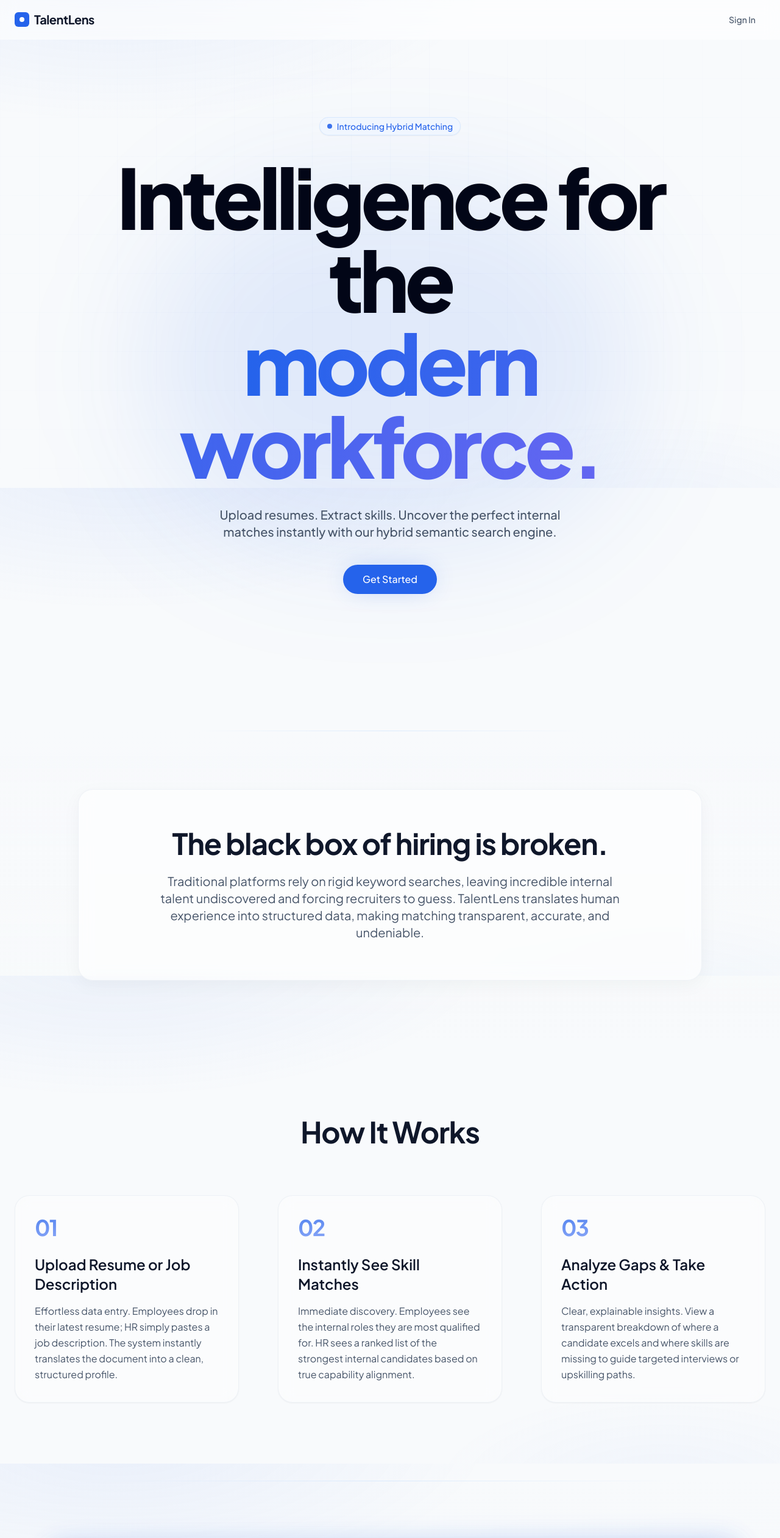
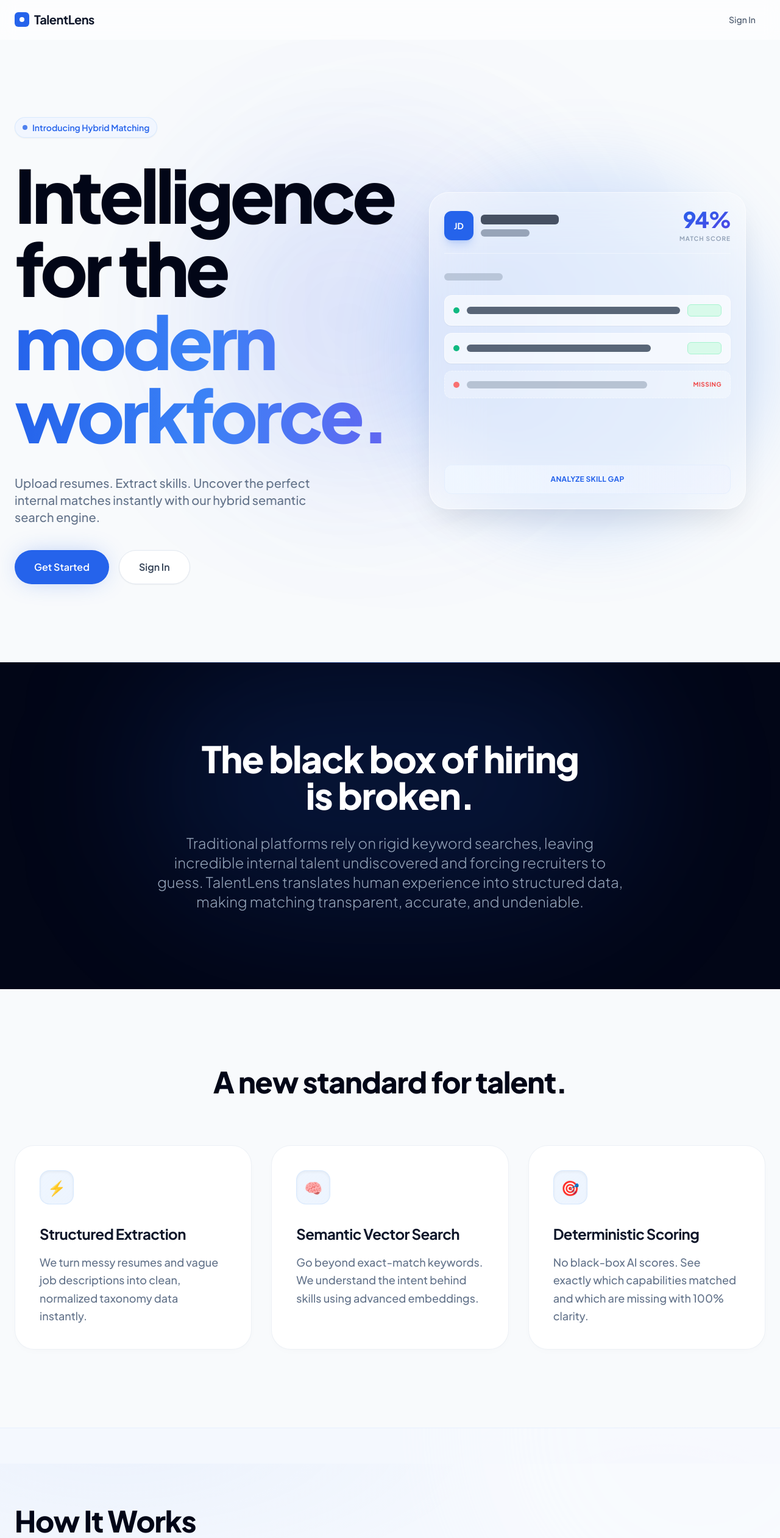
Before and after one commit to Balazs27/talent-lens-ai, a Next.js app: page / in a window 1280 px wide. Shown: the top 2522 px of the page at 61% size. Built offline with nearby package versions, Linux system fonts and the light colour scheme.

Commit message:
Landing Page V5

```diff
--- a/src/app/page.tsx
+++ b/src/app/page.tsx
@@ -1,24 +1,24 @@
 import { NavBar } from "@/components/landing/NavBar";
 import { HeroSection } from "@/components/landing/HeroSection";
 import { ProblemSection } from "@/components/landing/ProblemSection";
+import { FeatureGridSection } from "@/components/landing/FeatureGridSection";
 import { HowItWorksSection } from "@/components/landing/HowItWorksSection";
 import { ProductPreviewSection } from "@/components/landing/ProductPreviewSection";
-import { AboutSection } from "@/components/landing/AboutSection";
+import { CtaSection } from "@/components/landing/CtaSection";
 import { ContactSection } from "@/components/landing/ContactSection";
 
 export default function HomePage() {
   return (
     <div className="min-h-screen relative flex flex-col selection:bg-blue-200 selection:text-blue-900">
       <NavBar />
-
       <main className="flex-1 flex flex-col">
         <HeroSection />
         <ProblemSection />
+        <FeatureGridSection />
         <HowItWorksSection />
         <ProductPreviewSection />
-        <AboutSection />
+        <CtaSection />
       </main>
-
       <ContactSection />
     </div>
   );
--- a/src/components/landing/ContactSection.tsx
+++ b/src/components/landing/ContactSection.tsx
@@ -2,20 +2,20 @@
 
 export function ContactSection() {
   return (
-    <footer className="py-12 px-6 border-t border-slate-200/50 text-center flex flex-col items-center bg-white/40">
+    <footer className="py-12 px-6 border-t border-slate-800 bg-slate-950 text-center flex flex-col items-center">
       <div className="flex items-center gap-2 mb-4">
         <div className="w-5 h-5 rounded-md bg-blue-600 flex items-center justify-center">
           <div className="w-1.5 h-1.5 bg-white rounded-full" />
         </div>
-        <span className="font-bold text-slate-900">TalentLens</span>
+        <span className="font-bold text-white">TalentLens</span>
       </div>
       <p className="text-sm text-slate-500 mb-6">
-        © {new Date().getFullYear()} TalentLens AI. All rights reserved.
+        © $(date +%Y) TalentLens AI. All rights reserved.
       </p>
       <div className="flex gap-6">
-        <Link href="#" className="text-slate-400 hover:text-slate-900 transition-colors text-sm font-medium">Twitter</Link>
-        <Link href="#" className="text-slate-400 hover:text-slate-900 transition-colors text-sm font-medium">LinkedIn</Link>
-        <Link href="mailto:hello@talentlens.ai" className="text-slate-400 hover:text-slate-900 transition-colors text-sm font-medium">Contact</Link>
+        <Link href="#" className="text-slate-400 hover:text-white transition-colors text-sm font-medium">Twitter</Link>
+        <Link href="#" className="text-slate-400 hover:text-white transition-colors text-sm font-medium">LinkedIn</Link>
+        <Link href="mailto:hello@talentlens.ai" className="text-slate-400 hover:text-white transition-colors text-sm font-medium">Contact</Link>
       </div>
     </footer>
   );
--- /dev/null
+++ b/src/components/landing/CtaSection.tsx
@@ -0,0 +1,28 @@
+import Link from "next/link";
+
+export function CtaSection() {
+  return (
+    <section className="relative py-32 px-6 bg-slate-950 overflow-hidden">
+      <div className="absolute inset-0 bg-blue-900/10 blur-[120px] rounded-full pointer-events-none" />
+      <div className="relative z-10 max-w-4xl mx-auto text-center">
+        <h2 className="text-4xl md:text-6xl font-extrabold tracking-tight text-white mb-8 leading-[1.1]">
+          Ready to discover <br className="hidden md:block"/> your hidden talent?
+        </h2>
+        <div className="mt-10 flex flex-col sm:flex-row items-center justify-center gap-4">
+          <Link
+            href="/signup"
+            className="inline-flex h-14 items-center justify-center rounded-full bg-white px-8 text-base font-bold text-slate-950 transition-all hover:-translate-y-1 hover:bg-slate-100 shadow-[0_0_40px_-10px_rgba(255,255,255,0.3)]"
+          >
+            Get Started
+          </Link>
+          <Link
+            href="/login"
+            className="inline-flex h-14 items-center justify-center rounded-full bg-slate-800/50 backdrop-blur-md border border-slate-700 px-8 text-base font-semibold text-white transition-all hover:-translate-y-1 hover:bg-slate-800"
+          >
+            Sign In
+          </Link>
+        </div>
+      </div>
+    </section>
+  );
+}
--- /dev/null
+++ b/src/components/landing/FeatureGridSection.tsx
@@ -0,0 +1,30 @@
+export function FeatureGridSection() {
+  const features = [
+    { title: "Structured Extraction", desc: "We turn messy resumes and vague job descriptions into clean, normalized taxonomy data instantly.", icon: "⚡️" },
+    { title: "Semantic Vector Search", desc: "Go beyond exact-match keywords. We understand the intent behind skills using advanced embeddings.", icon: "🧠" },
+    { title: "Deterministic Scoring", desc: "No black-box AI scores. See exactly which capabilities matched and which are missing with 100% clarity.", icon: "🎯" }
+  ];
+
+  return (
+    <section className="relative py-32 px-6 bg-slate-50">
+      <div className="max-w-7xl mx-auto w-full">
+        <div className="text-center mb-20">
+          <h2 className="text-4xl md:text-5xl font-extrabold tracking-tight text-slate-950">
+            A new standard for talent.
+          </h2>
+        </div>
+        <div className="grid md:grid-cols-3 gap-8">
+          {features.map((f, i) => (
+            <div key={i} className="bg-white rounded-[2rem] p-10 shadow-[0_4px_20px_-10px_rgba(0,0,0,0.05)] border border-slate-200/60 hover:-translate-y-1 transition-all duration-300">
+              <div className="w-14 h-14 rounded-2xl bg-gradient-to-br from-blue-50 to-blue-100/50 border border-blue-200/50 flex items-center justify-center text-2xl mb-8 shadow-inner">
+                {f.icon}
+              </div>
+              <h3 className="text-2xl font-bold text-slate-900 mb-4 tracking-tight">{f.title}</h3>
+              <p className="text-slate-500 leading-relaxed text-lg font-medium">{f.desc}</p>
+            </div>
+          ))}
+        </div>
+      </div>
+    </section>
+  );
+}
--- a/src/components/landing/HeroSection.tsx
+++ b/src/components/landing/HeroSection.tsx
@@ -2,33 +2,91 @@
 
 export function HeroSection() {
   return (
-    <section className="relative pt-32 pb-32 md:pt-48 md:pb-56 px-6 flex flex-col items-center text-center overflow-hidden">
-      {/* Subtle radial royal-blue glow behind headline */}
-      <div className="absolute top-1/2 left-1/2 -translate-x-1/2 -translate-y-1/2 w-[600px] h-[500px] md:w-[800px] md:h-[600px] bg-blue-600/10 blur-[100px] rounded-full pointer-events-none" />
+    <section className="relative min-h-[90vh] pt-32 pb-20 lg:pt-48 lg:pb-32 px-6 flex items-center overflow-hidden bg-slate-50">
+      <div className="absolute top-1/4 left-1/4 w-[500px] h-[500px] bg-blue-600/10 blur-[120px] rounded-full pointer-events-none" />
+      <div className="absolute bottom-1/4 right-1/4 w-[600px] h-[600px] bg-indigo-500/5 blur-[120px] rounded-full pointer-events-none" />
 
-      <div className="relative z-10 inline-flex items-center gap-2 px-3 py-1 rounded-full bg-blue-50/80 backdrop-blur-sm border border-blue-200/50 text-blue-600 text-sm font-medium mb-8 shadow-sm">
+      <div className="relative z-10 max-w-7xl mx-auto w-full grid lg:grid-cols-2 gap-16 items-center">
+        <div className="flex flex-col items-start text-left">
+          <div className="inline-flex items-center gap-2 px-3 py-1.5 rounded-full bg-blue-50/80 backdrop-blur-sm border border-blue-200/50 text-blue-600 text-sm font-semibold mb-8 shadow-sm">
             <span className="flex h-2 w-2 rounded-full bg-blue-600 animate-pulse"></span>
             Introducing Hybrid Matching
           </div>
 
-      <h1 className="relative z-10 max-w-5xl text-6xl md:text-8xl lg:text-[8.5rem] font-extrabold tracking-tighter text-slate-950 leading-[0.95]">
-        Intelligence for the <br className="hidden md:block" />
-        <span className="text-transparent bg-clip-text bg-gradient-to-r from-blue-600 to-indigo-500">
+          <h1 className="text-6xl sm:text-7xl lg:text-[7.5rem] font-extrabold tracking-tighter text-slate-950 leading-[0.85]">
+            Intelligence <br/> for the <br/>
+            <span className="text-transparent bg-clip-text bg-gradient-to-r from-blue-600 via-blue-500 to-indigo-500 pb-2 inline-block">
               modern workforce.
             </span>
           </h1>
 
-      <p className="relative z-10 mt-8 max-w-xl text-lg md:text-xl text-slate-600 leading-relaxed font-medium">
+          <p className="mt-8 max-w-lg text-lg sm:text-xl text-slate-500 leading-relaxed font-medium">
             Upload resumes. Extract skills. Uncover the perfect internal matches instantly with our hybrid semantic search engine.
           </p>
 
-      <div className="relative z-10 mt-10 flex flex-col sm:flex-row items-center justify-center gap-4">
+          <div className="mt-10 flex items-center gap-4">
             <Link
               href="/signup"
-          className="inline-flex h-12 items-center justify-center rounded-full bg-blue-600 px-8 text-base font-medium text-white transition-all hover:-translate-y-0.5 hover:bg-blue-700 shadow-[0_0_40px_-10px_rgba(37,99,235,0.3)] hover:shadow-[0_0_60px_-15px_rgba(37,99,235,0.5)] ring-1 ring-white/20 focus:outline-none focus:ring-2 focus:ring-blue-600 focus:ring-offset-2"
+              className="inline-flex h-14 items-center justify-center rounded-full bg-blue-600 px-8 text-base font-semibold text-white transition-all hover:-translate-y-1 hover:bg-blue-500 shadow-[0_0_40px_-10px_rgba(37,99,235,0.4)] ring-1 ring-white/20"
             >
               Get Started
             </Link>
+            <Link
+              href="/login"
+              className="inline-flex h-14 items-center justify-center rounded-full bg-white px-8 text-base font-semibold text-slate-700 transition-all hover:-translate-y-1 hover:bg-slate-50 shadow-sm border border-slate-200"
+            >
+              Sign In
+            </Link>
+          </div>
+        </div>
+
+        <div className="relative w-full aspect-square md:aspect-[4/3] lg:aspect-square perspective-[2000px] mt-12 lg:mt-0 hidden md:block">
+          <div className="w-full h-full relative transform-gpu rotate-y-[-12deg] rotate-x-[8deg] hover:rotate-y-[-8deg] hover:rotate-x-[4deg] transition-transform duration-700 ease-out">
+            <div className="absolute inset-0 bg-blue-500/20 blur-[60px] rounded-full" />
+            <div className="absolute inset-4 sm:inset-8 bg-white/40 backdrop-blur-2xl rounded-[2rem] border border-white/60 shadow-[0_24px_48px_-12px_rgba(0,0,0,0.1)] p-6 flex flex-col gap-6 overflow-hidden">
+              <div className="flex items-center justify-between pb-4 border-b border-white/40">
+                <div className="flex items-center gap-3">
+                  <div className="w-12 h-12 rounded-xl bg-blue-600 flex items-center justify-center shadow-lg shadow-blue-600/20">
+                    <span className="text-white font-bold text-sm">JD</span>
+                  </div>
+                  <div>
+                    <div className="h-4 w-32 bg-slate-800/80 rounded-md mb-2" />
+                    <div className="h-3 w-20 bg-slate-500/60 rounded-md" />
+                  </div>
+                </div>
+                <div className="text-right">
+                  <div className="text-4xl font-extrabold text-transparent bg-clip-text bg-gradient-to-br from-blue-600 to-indigo-600 tracking-tighter">94%</div>
+                  <div className="text-[10px] uppercase tracking-widest font-bold text-slate-400 mt-1">Match Score</div>
+                </div>
+              </div>
+
+              <div className="flex-1 flex flex-col gap-4 mt-2">
+                <div className="h-3 w-24 bg-slate-400/50 rounded-md mb-2" />
+                <div className="space-y-3">
+                  <div className="flex items-center gap-3 p-3.5 rounded-xl bg-white/60 border border-white/60 shadow-sm">
+                    <div className="w-2.5 h-2.5 rounded-full bg-emerald-500" />
+                    <div className="flex-1 h-3 bg-slate-700/80 rounded-md" />
+                    <div className="w-14 h-5 bg-emerald-100/80 rounded-md border border-emerald-200" />
+                  </div>
+                  <div className="flex items-center gap-3 p-3.5 rounded-xl bg-white/60 border border-white/60 shadow-sm">
+                    <div className="w-2.5 h-2.5 rounded-full bg-emerald-500" />
+                    <div className="flex-1 h-3 bg-slate-700/80 rounded-md mr-12" />
+                    <div className="w-14 h-5 bg-emerald-100/80 rounded-md border border-emerald-200" />
+                  </div>
+                  <div className="flex items-center gap-3 p-3.5 rounded-xl bg-white/30 border border-white/40 border-dashed">
+                    <div className="w-2.5 h-2.5 rounded-full bg-red-400" />
+                    <div className="flex-1 h-3 bg-slate-400/60 rounded-md mr-16" />
+                    <div className="text-[10px] font-bold text-red-500 uppercase tracking-wider">Missing</div>
+                  </div>
+                </div>
+              </div>
+
+              <div className="mt-auto h-12 w-full rounded-xl bg-gradient-to-r from-blue-50 to-indigo-50/50 border border-blue-100/50 flex items-center justify-center text-xs font-bold text-blue-600 uppercase tracking-wide">
+                Analyze Skill Gap
+              </div>
+            </div>
+          </div>
+        </div>
       </div>
     </section>
   );
--- a/src/components/landing/HowItWorksSection.tsx
+++ b/src/components/landing/HowItWorksSection.tsx
@@ -1,39 +1,26 @@
 export function HowItWorksSection() {
   const steps = [
-    {
-      number: "01",
-      title: "Upload Resume or Job Description",
-      description: "Effortless data entry. Employees drop in their latest resume; HR simply pastes a job description. The system instantly translates the document into a clean, structured profile.",
-    },
-    {
-      number: "02",
-      title: "Instantly See Skill Matches",
-      description: "Immediate discovery. Employees see the internal roles they are most qualified for. HR sees a ranked list of the strongest internal candidates based on true capability alignment.",
-    },
-    {
-      number: "03",
-      title: "Analyze Gaps & Take Action",
-      description: "Clear, explainable insights. View a transparent breakdown of where a candidate excels and where skills are missing to guide targeted interviews or upskilling paths.",
-    }
+    { number: "01", title: "Upload Document", description: "Employees drop in a resume; HR pastes a job description. We structure it instantly." },
+    { number: "02", title: "Semantic Match", description: "Our hybrid engine ranks candidates and roles based on true capability alignment." },
+    { number: "03", title: "Analyze Gaps", description: "View transparent breakdowns of matched and missing skills to guide upskilling." }
   ];
 
   return (
-    <section className="relative py-32 px-6 max-w-7xl mx-auto w-full">
-      <div className="text-center mb-20">
-        <h2 className="text-3xl md:text-5xl font-bold tracking-tight text-slate-900">
-          How It Works
-        </h2>
-      </div>
-      <div className="grid md:grid-cols-3 gap-8 md:gap-16">
-        {steps.map((step, idx) => (
-          <div key={idx} className="relative flex flex-col p-8 rounded-3xl bg-white/40 backdrop-blur-md border border-slate-200/50 shadow-sm hover:shadow-[0_20px_40px_-15px_rgba(37,99,235,0.1)] hover:-translate-y-1 transition-all duration-300">
-            <span className="text-4xl font-bold text-transparent bg-clip-text bg-gradient-to-br from-blue-600 to-indigo-300 mb-6 tracking-tighter opacity-80">{step.number}</span>
-            <h3 className="text-xl md:text-2xl font-semibold text-slate-900 mb-4">{step.title}</h3>
-            <p className="text-slate-600 leading-relaxed">
-              {step.description}
-            </p>
-          </div>
-        ))}
+    <section className="relative py-32 px-6 bg-blue-50/50 border-y border-blue-100/50 overflow-hidden">
+      <div className="absolute top-0 right-0 w-[800px] h-[800px] bg-white/40 blur-[100px] rounded-full pointer-events-none -translate-y-1/2 translate-x-1/3" />
+      <div className="max-w-7xl mx-auto w-full relative z-10">
+        <div className="mb-20">
+          <h2 className="text-4xl md:text-5xl font-extrabold tracking-tight text-slate-950">How It Works</h2>
+        </div>
+        <div className="flex flex-col md:flex-row gap-8 lg:gap-16">
+          {steps.map((step, idx) => (
+            <div key={idx} className="flex-1 relative">
+              <span className="text-5xl font-extrabold text-transparent bg-clip-text bg-gradient-to-br from-blue-600/80 to-indigo-300/50 mb-6 block tracking-tighter">{step.number}</span>
+              <h3 className="text-2xl font-bold text-slate-900 mb-4">{step.title}</h3>
+              <p className="text-slate-600 leading-relaxed text-lg">{step.description}</p>
+            </div>
+          ))}
+        </div>
       </div>
     </section>
   );
--- a/src/components/landing/ProblemSection.tsx
+++ b/src/components/landing/ProblemSection.tsx
@@ -1,14 +1,14 @@
 export function ProblemSection() {
   return (
-    <section className="relative py-24 px-6 bg-gradient-to-b from-transparent via-slate-50/50 to-transparent">
-      {/* Subtle top divider */}
-      <div className="absolute top-0 left-1/2 -translate-x-1/2 w-1/2 h-px bg-gradient-to-r from-transparent via-blue-200/50 to-transparent" />
+    <section className="relative py-32 px-6 bg-slate-950 overflow-hidden">
+      <div className="absolute top-0 left-0 w-full h-px bg-gradient-to-r from-transparent via-blue-500 to-transparent opacity-50" />
+      <div className="absolute top-0 left-1/2 -translate-x-1/2 w-[800px] h-[400px] bg-blue-600/15 blur-[120px] rounded-full pointer-events-none" />
 
-      <div className="relative z-10 mx-auto max-w-5xl rounded-3xl bg-white/60 backdrop-blur-md border border-slate-200/50 p-8 md:p-16 text-center shadow-[0_8px_30px_rgb(0,0,0,0.04)]">
-        <h2 className="text-3xl md:text-5xl font-bold tracking-tight text-slate-900 mb-6">
-          The black box of hiring is broken.
+      <div className="relative z-10 mx-auto max-w-4xl text-center">
+        <h2 className="text-4xl md:text-5xl lg:text-6xl font-extrabold tracking-tight text-white mb-8 leading-[1.1]">
+          The black box of hiring <br/> is broken.
         </h2>
-        <p className="text-lg md:text-xl text-slate-600 max-w-3xl mx-auto leading-relaxed">
+        <p className="text-xl md:text-2xl text-slate-400 max-w-3xl mx-auto leading-relaxed font-light">
           Traditional platforms rely on rigid keyword searches, leaving incredible internal talent undiscovered and forcing recruiters to guess. TalentLens translates human experience into structured data, making matching transparent, accurate, and undeniable.
         </p>
       </div>
```
Lines whose indentation alone changed are shown as unchanged.
